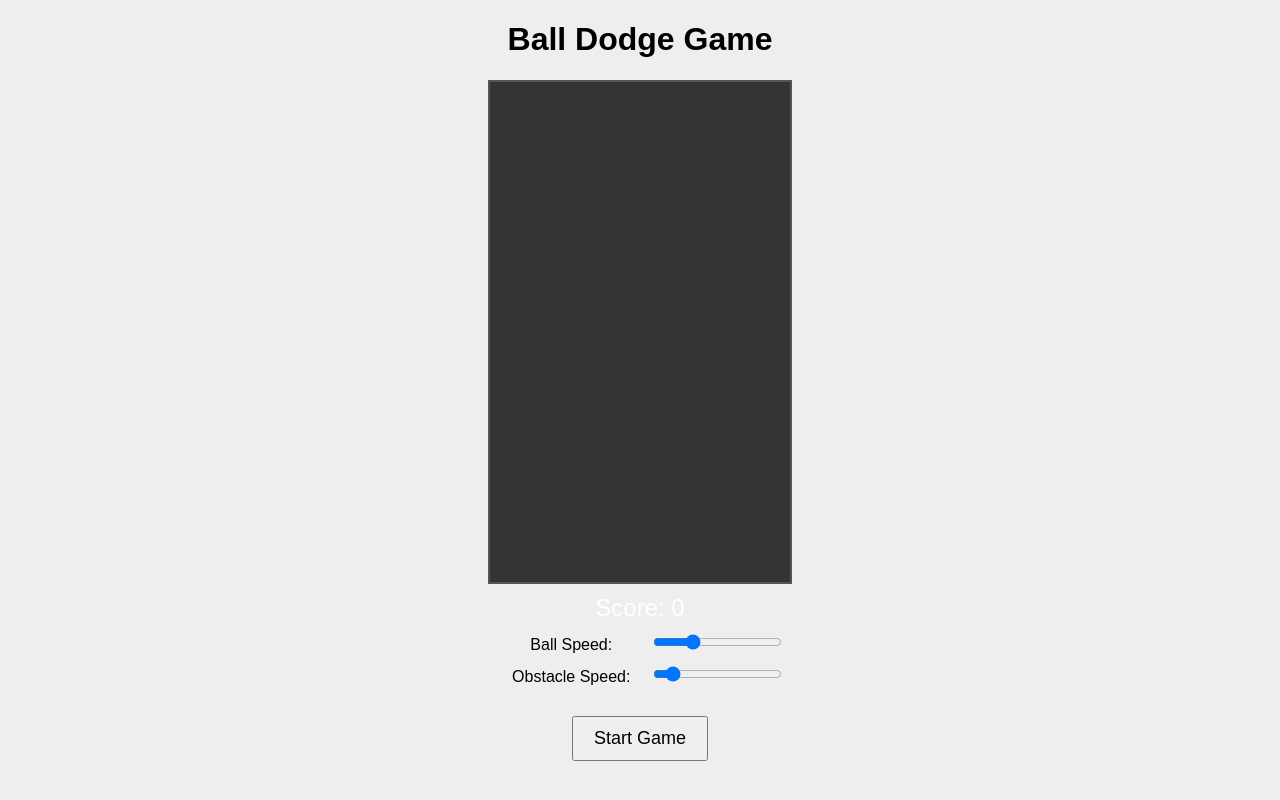
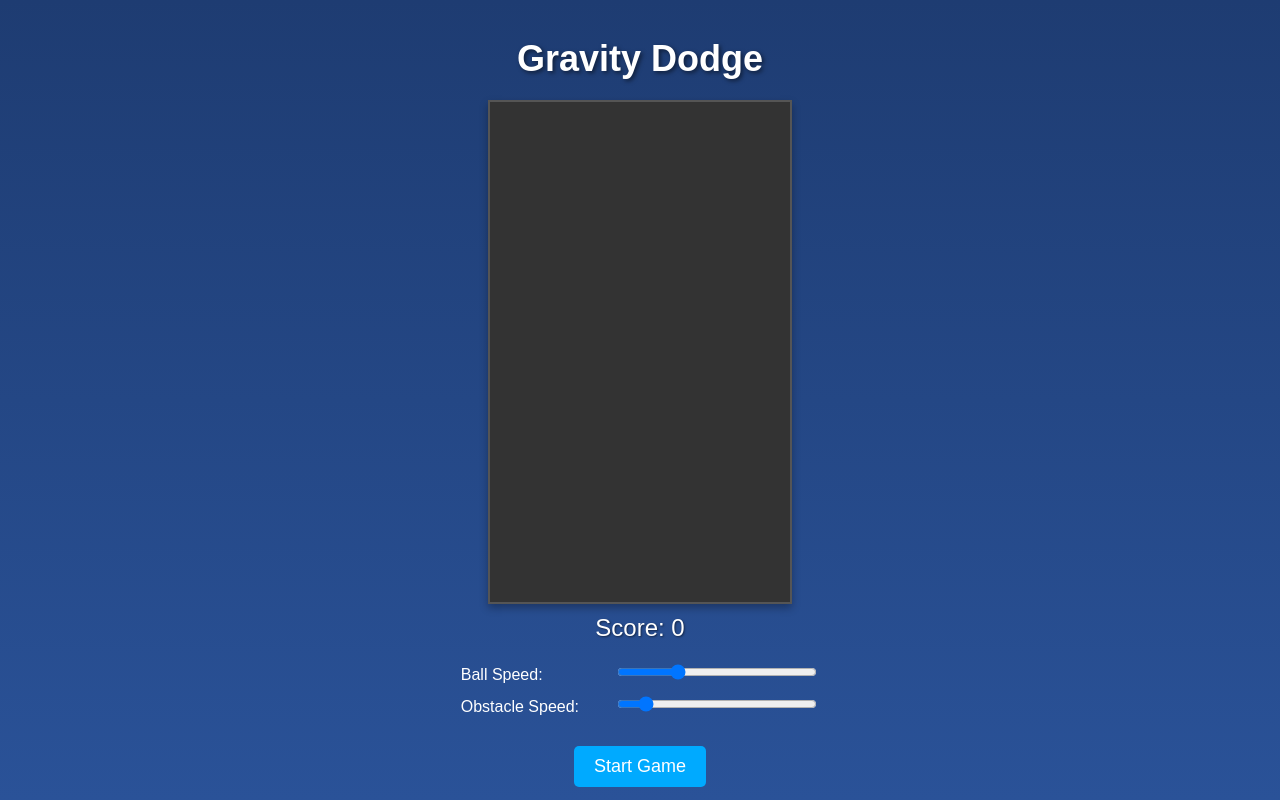
Before and after one commit to sgottabesgit/Gravity-Dodge, a website: page www/index.html in a window 1280 px wide. Drawn offline with Linux system fonts and the light colour scheme.

Commit message:
improved css

```diff
--- a/www/index.html
+++ b/www/index.html
@@ -3,12 +3,26 @@
 
 <head>
     <meta charset="UTF-8">
-    <title>Ball Dodge Game</title>
+    <title>Gravity Dodge</title>
     <style>
         body {
             text-align: center;
             font-family: Arial, sans-serif;
-            background: #eee;
+            background: linear-gradient(to bottom, #1e3c72, #2a5298);
+            color: #fff;
+            margin: 0;
+            padding: 0;
+            height: 100vh;
+            display: flex;
+            flex-direction: column;
+            justify-content: center;
+        }
+
+        h1 {
+            margin-bottom: 20px;
+            font-size: 36px;
+            color: #fff;
+            text-shadow: 2px 2px 4px rgba(0, 0, 0, 0.5);
         }
 
         canvas {
@@ -16,12 +30,13 @@
             display: block;
             margin: 0 auto;
             border: 2px solid #555;
+            box-shadow: 0 4px 8px rgba(0, 0, 0, 0.3);
         }
 
         #score {
-            color: #fff;
             font-size: 24px;
             margin-top: 10px;
+            text-shadow: 1px 1px 2px rgba(0, 0, 0, 0.5);
         }
 
         .controls {
@@ -35,12 +50,32 @@
         .slider-label {
             display: inline-block;
             width: 150px;
+            text-align: left;
+        }
+
+        input[type="range"] {
+            width: 200px;
         }
 
         #startButton {
             margin-top: 20px;
             padding: 10px 20px;
             font-size: 18px;
+            background: #0af;
+            border: none;
+            border-radius: 5px;
+            color: #fff;
+            cursor: pointer;
+            transition: background 0.3s;
+        }
+
+        #startButton:hover {
+            background: #08c;
+        }
+
+        #startButton:disabled {
+            background: #555;
+            cursor: not-allowed;
         }
     </style>
     <script>
@@ -172,7 +207,7 @@
 </head>
 
 <body onload="init()">
-    <h1>Ball Dodge Game</h1>
+    <h1>Gravity Dodge</h1>
     <canvas id="gameCanvas" width="300" height="500"></canvas>
     <div id="score">Score: 0</div>
     <div class="controls">
```
